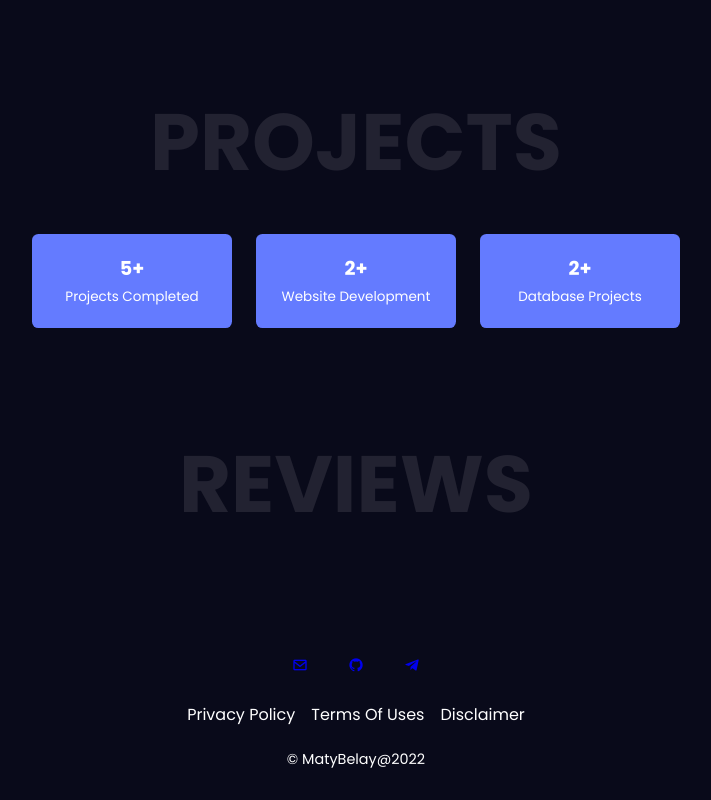
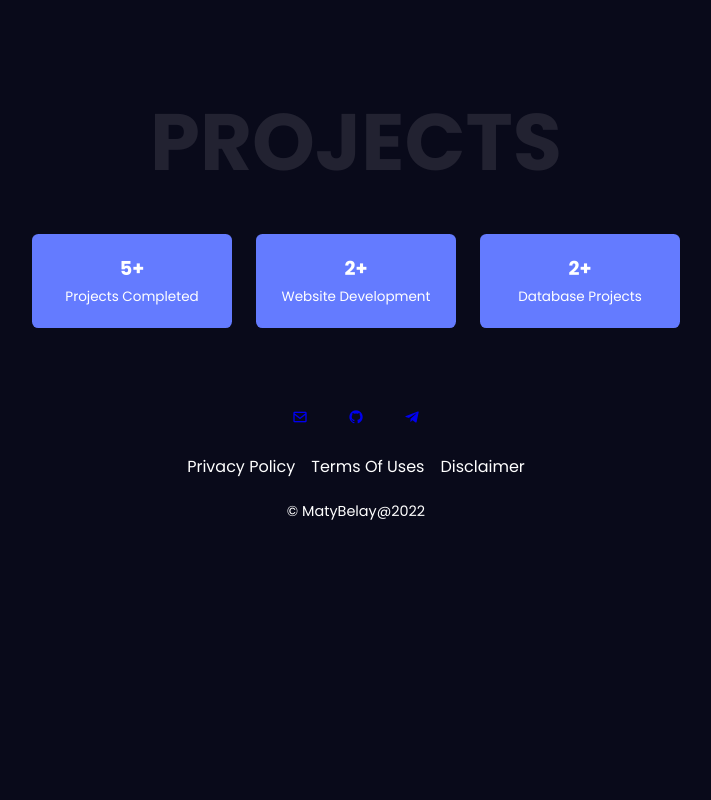
Before and after one commit to MatyAB/my-latest-portfolio, a plain HTML site: page portfolio-latest/index.html in a window 1280 px wide. Shown: the part 2473-3273 px from the top of the page, without its empty margins (284-995 px from the left). After the commit the page ends 3025 px from the top, so only its background shows below. Drawn offline with nearby package versions, Linux system fonts and the light colour scheme.

Commit message:
Update index.html

```diff
--- a/portfolio-latest/index.html
+++ b/portfolio-latest/index.html
@@ -147,14 +147,7 @@
             </div>
 
         </section>
-        <section class="container reviews" id="reviews">
-             <!-- Heading -->
-             <h2 class="heading">Reviews</h2>
-             <!-- review content-->
-             <div class="reviews-content swiper"></div>
 
-
-        </section>
         <!-- Footer links-->
         <section class="footer container" id="footer">
             <div class="social">
```
